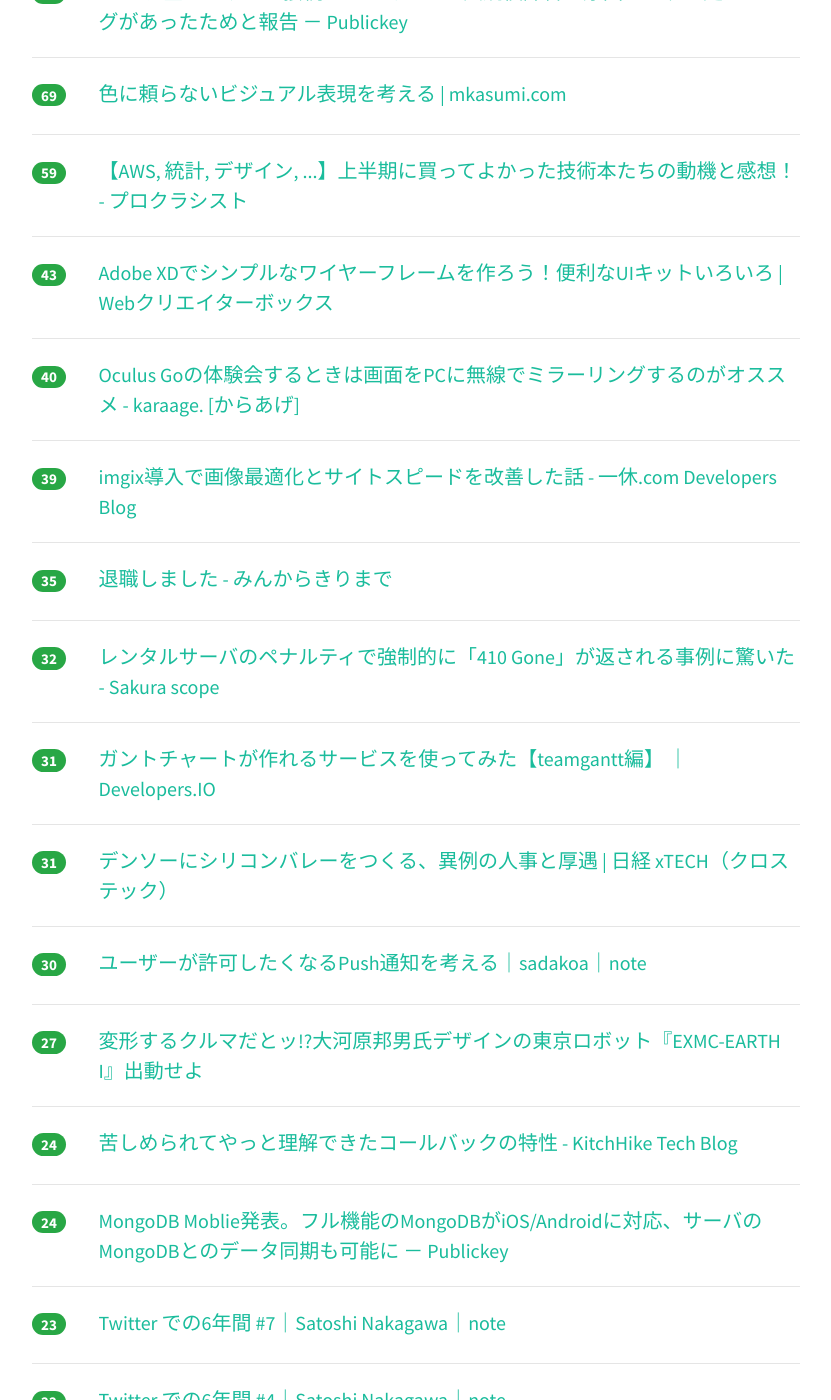
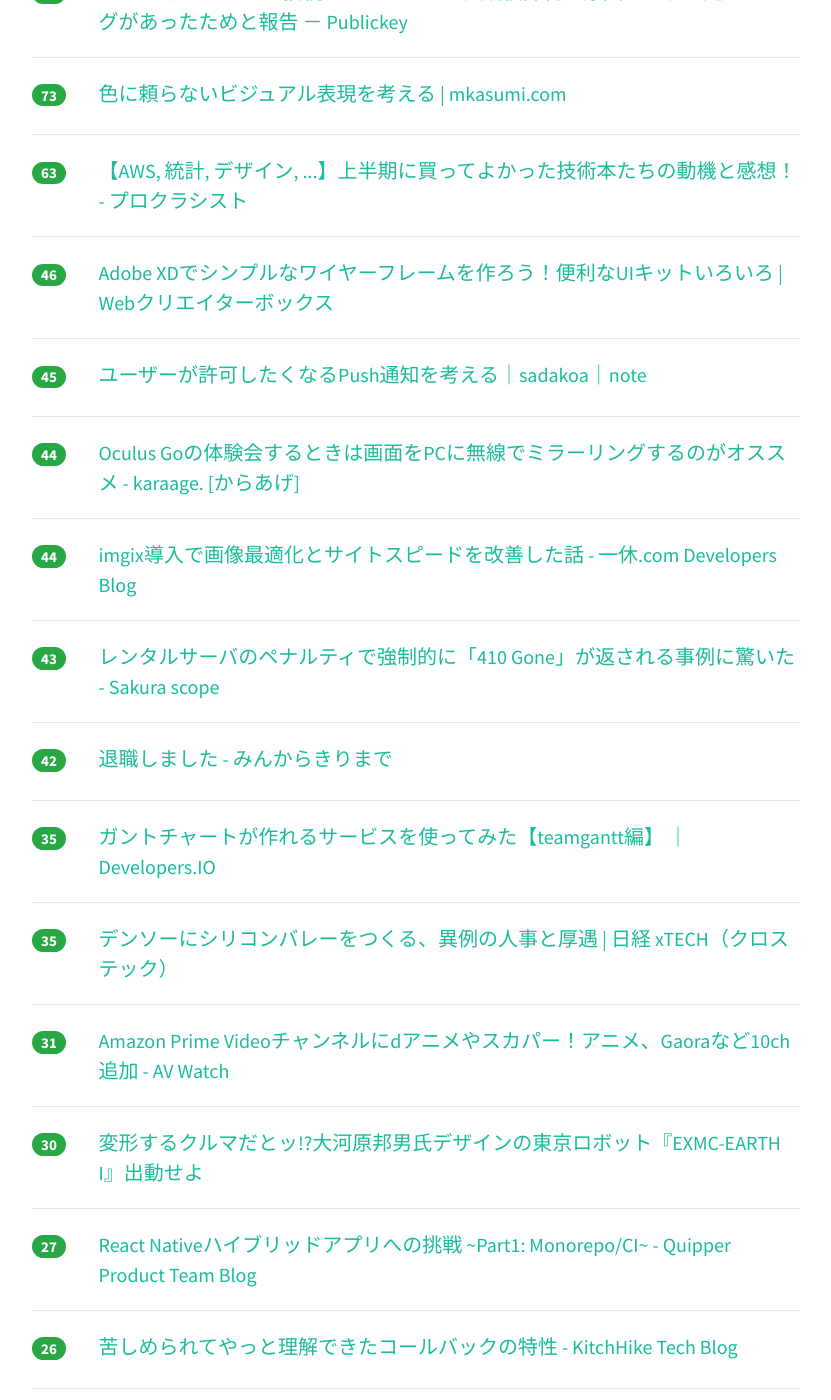
Before and after one commit to yatta47/hatena-matome-site, a Jekyll site: the page built from _posts/2018-07-02-hatena.md, in a window 1280 px wide and 1400 px high, scrolled down 904 px. Shown: the whole window, without its empty margins (224-1055 px from the left). Built offline with Jekyll 4.4.1, drawn with Linux system fonts in a browser that asks for light colours; nearby versions of some CDN libraries; some of the changed text lies outside the part shown.

Commit message:
Updated 2018-07-02

```diff
--- a/_posts/2018-07-02-hatena.md
+++ b/_posts/2018-07-02-hatena.md
@@ -1,33 +1,33 @@
 ---
 layout: post
 title:  "2018-07-02 はてぶIT"
-date:   2018-07-02 14:02:25
+date:   2018-07-02 15:02:26
 tags: [it-hotentry]
 ---
-61 件のデータあり
+62 件のデータあり
 
 <hr><div class="row">
-<div class="col-1"><span class="badge badge-pill badge-success h2">476</span></div>
+<div class="col-1"><span class="badge badge-pill badge-success h2">567</span></div>
 <div class="col-11"><a href='http://simplearchitect.hatenablog.com/entry/2018/07/02/080248' target='_blank'>ADHD プログラマの私がやっと見つけた「達成すること」が出来る方法 - メソッド屋のブログ</a></div>
 </div>
 <hr>
 <div class="row">
-<div class="col-1"><span class="badge badge-pill badge-success h2">231</span></div>
+<div class="col-1"><span class="badge badge-pill badge-success h2">244</span></div>
 <div class="col-11"><a href='https://shiumachi.hatenablog.com/entry/2018/07/02/005538' target='_blank'>「女性エンジニア」発言についての私的見解 - 科学と非科学の迷宮</a></div>
 </div>
 <hr>
 <div class="row">
-<div class="col-1"><span class="badge badge-pill badge-success h2">147</span></div>
+<div class="col-1"><span class="badge badge-pill badge-success h2">168</span></div>
 <div class="col-11"><a href='https://www.suzukikenichi.com/blog/the-faster-you-can-make-your-pages-the-more-speed-uptate-can-take-that-into-account/' target='_blank'>今月導入される Google Speed Uptate は速ければ速いほど評価が上がるアルゴリズムだった | 海外SEO情報ブログ</a></div>
 </div>
 <hr>
 <div class="row">
-<div class="col-1"><span class="badge badge-pill badge-success h2">127</span></div>
+<div class="col-1"><span class="badge badge-pill badge-success h2">164</span></div>
 <div class="col-11"><a href='https://japan.zdnet.com/article/35121470/' target='_blank'>「オープンソース開発に重大危機」--GitHubがEUの著作権法改正に反対する理由 - ZDNet Japan</a></div>
 </div>
 <hr>
 <div class="row">
-<div class="col-1"><span class="badge badge-pill badge-success h2">101</span></div>
+<div class="col-1"><span class="badge badge-pill badge-success h2">135</span></div>
 <div class="col-11"><a href='https://note.mu/daikawai/n/n6b79858880e2' target='_blank'>「ゼロから作るディープラーニング」を動画でまとめている人がいたので紹介します。｜Dai｜note</a></div>
 </div>
 <hr>
@@ -37,63 +37,88 @@ tags: [it-hotentry]
 </div>
 <hr>
 <div class="row">
-<div class="col-1"><span class="badge badge-pill badge-success h2">69</span></div>
+<div class="col-1"><span class="badge badge-pill badge-success h2">73</span></div>
 <div class="col-11"><a href='https://mkasumi.com/thinking-visual-without-color.html' target='_blank'>色に頼らないビジュアル表現を考える | mkasumi.com</a></div>
 </div>
 <hr>
 <div class="row">
-<div class="col-1"><span class="badge badge-pill badge-success h2">59</span></div>
+<div class="col-1"><span class="badge badge-pill badge-success h2">63</span></div>
 <div class="col-11"><a href='http://www.procrasist.com/entry/techbook2018-h1' target='_blank'>【AWS, 統計, デザイン, ...】上半期に買ってよかった技術本たちの動機と感想！ - プロクラシスト</a></div>
 </div>
 <hr>
 <div class="row">
-<div class="col-1"><span class="badge badge-pill badge-success h2">43</span></div>
+<div class="col-1"><span class="badge badge-pill badge-success h2">46</span></div>
 <div class="col-11"><a href='https://www.webcreatorbox.com/webinfo/adobe-xd-wireframe' target='_blank'>Adobe XDでシンプルなワイヤーフレームを作ろう！便利なUIキットいろいろ | Webクリエイターボックス</a></div>
 </div>
 <hr>
 <div class="row">
-<div class="col-1"><span class="badge badge-pill badge-success h2">40</span></div>
+<div class="col-1"><span class="badge badge-pill badge-success h2">45</span></div>
+<div class="col-11"><a href='https://note.mu/sadako_a_/n/ncf303d36b658' target='_blank'>ユーザーが許可したくなるPush通知を考える｜sadakoa｜note</a></div>
+</div>
+<hr>
+<div class="row">
+<div class="col-1"><span class="badge badge-pill badge-success h2">44</span></div>
 <div class="col-11"><a href='https://karaage.hatenadiary.jp/entry/2018/07/02/073000' target='_blank'>Oculus Goの体験会するときは画面をPCに無線でミラーリングするのがオススメ - karaage. [からあげ]</a></div>
 </div>
 <hr>
 <div class="row">
-<div class="col-1"><span class="badge badge-pill badge-success h2">39</span></div>
+<div class="col-1"><span class="badge badge-pill badge-success h2">44</span></div>
 <div class="col-11"><a href='http://user-first.ikyu.co.jp/entry/2018/07/02/070000' target='_blank'>imgix導入で画像最適化とサイトスピードを改善した話 - 一休.com Developers Blog</a></div>
 </div>
 <hr>
 <div class="row">
-<div class="col-1"><span class="badge badge-pill badge-success h2">35</span></div>
+<div class="col-1"><span class="badge badge-pill badge-success h2">43</span></div>
+<div class="col-11"><a href='https://www.nishishi.com/blog/2017/05/server410gone.html' target='_blank'>レンタルサーバのペナルティで強制的に「410 Gone」が返される事例に驚いた - Sakura scope</a></div>
+</div>
+<hr>
+<div class="row">
+<div class="col-1"><span class="badge badge-pill badge-success h2">42</span></div>
 <div class="col-11"><a href='http://kirimin.hatenablog.com/entry/2018/07/02/100655' target='_blank'>退職しました - みんからきりまで</a></div>
 </div>
 <hr>
 <div class="row">
-<div class="col-1"><span class="badge badge-pill badge-success h2">32</span></div>
-<div class="col-11"><a href='https://www.nishishi.com/blog/2017/05/server410gone.html' target='_blank'>レンタルサーバのペナルティで強制的に「410 Gone」が返される事例に驚いた - Sakura scope</a></div>
+<div class="col-1"><span class="badge badge-pill badge-success h2">35</span></div>
+<div class="col-11"><a href='https://dev.classmethod.jp/project-management/ando-20180701/' target='_blank'>ガントチャートが作れるサービスを使ってみた【teamgantt編】 ｜ Developers.IO</a></div>
+</div>
+<hr>
+<div class="row">
+<div class="col-1"><span class="badge badge-pill badge-success h2">35</span></div>
+<div class="col-11"><a href='https://tech.nikkeibp.co.jp/atcl/nxt/mag/nc/18/062700057/062700001/' target='_blank'>デンソーにシリコンバレーをつくる、異例の人事と厚遇 | 日経 xTECH（クロステック）</a></div>
 </div>
 <hr>
 <div class="row">
 <div class="col-1"><span class="badge badge-pill badge-success h2">31</span></div>
-<div class="col-11"><a href='https://dev.classmethod.jp/project-management/ando-20180701/' target='_blank'>ガントチャートが作れるサービスを使ってみた【teamgantt編】 ｜ Developers.IO</a></div>
-</div>
-<hr>
-<div class="row">
-<div class="col-1"><span class="badge badge-pill badge-success h2">31</span></div>
-<div class="col-11"><a href='https://tech.nikkeibp.co.jp/atcl/nxt/mag/nc/18/062700057/062700001/' target='_blank'>デンソーにシリコンバレーをつくる、異例の人事と厚遇 | 日経 xTECH（クロステック）</a></div>
+<div class="col-11"><a href='https://av.watch.impress.co.jp/docs/news/1130598.html' target='_blank'>Amazon Prime Videoチャンネルにdアニメやスカパー！アニメ、Gaoraなど10ch追加 - AV Watch</a></div>
 </div>
 <hr>
 <div class="row">
 <div class="col-1"><span class="badge badge-pill badge-success h2">30</span></div>
-<div class="col-11"><a href='https://note.mu/sadako_a_/n/ncf303d36b658' target='_blank'>ユーザーが許可したくなるPush通知を考える｜sadakoa｜note</a></div>
+<div class="col-11"><a href='https://www.digimonostation.jp/0000145638/' target='_blank'>変形するクルマだとッ!?大河原邦男氏デザインの東京ロボット『EXMC-EARTH I』出動せよ</a></div>
 </div>
 <hr>
 <div class="row">
 <div class="col-1"><span class="badge badge-pill badge-success h2">27</span></div>
-<div class="col-11"><a href='https://www.digimonostation.jp/0000145638/' target='_blank'>変形するクルマだとッ!?大河原邦男氏デザインの東京ロボット『EXMC-EARTH I』出動せよ</a></div>
+<div class="col-11"><a href='https://quipper.hatenablog.com/entry/2018/07/02/080000' target='_blank'>React Nativeハイブリッドアプリへの挑戦 ~Part1: Monorepo/CI~ - Quipper Product Team Blog</a></div>
+</div>
+<hr>
+<div class="row">
+<div class="col-1"><span class="badge badge-pill badge-success h2">26</span></div>
+<div class="col-11"><a href='https://tech.kitchhike.com/entry/2018/06/30/232400' target='_blank'>苦しめられてやっと理解できたコールバックの特性 - KitchHike Tech Blog</a></div>
+</div>
+<hr>
+<div class="row">
+<div class="col-1"><span class="badge badge-pill badge-success h2">25</span></div>
+<div class="col-11"><a href='https://note.mu/psychs/n/n4b069e5a24a3' target='_blank'>Twitter での6年間 #7｜Satoshi Nakagawa｜note</a></div>
 </div>
 <hr>
 <div class="row">
 <div class="col-1"><span class="badge badge-pill badge-success h2">24</span></div>
-<div class="col-11"><a href='https://tech.kitchhike.com/entry/2018/06/30/232400' target='_blank'>苦しめられてやっと理解できたコールバックの特性 - KitchHike Tech Blog</a></div>
+<div class="col-11"><a href='https://dev.classmethod.jp/cloud/aws/vyos-aws-vpn/' target='_blank'>VyOSを利用したVPN環境構築 ｜ Developers.IO</a></div>
+</div>
+<hr>
+<div class="row">
+<div class="col-1"><span class="badge badge-pill badge-success h2">24</span></div>
+<div class="col-11"><a href='https://note.mu/psychs/n/nb160bc724416' target='_blank'>Twitter での6年間 #4｜Satoshi Nakagawa｜note</a></div>
 </div>
 <hr>
 <div class="row">
@@ -102,28 +127,28 @@ tags: [it-hotentry]
 </div>
 <hr>
 <div class="row">
-<div class="col-1"><span class="badge badge-pill badge-success h2">23</span></div>
-<div class="col-11"><a href='https://note.mu/psychs/n/n4b069e5a24a3' target='_blank'>Twitter での6年間 #7｜Satoshi Nakagawa｜note</a></div>
+<div class="col-1"><span class="badge badge-pill badge-success h2">22</span></div>
+<div class="col-11"><a href='https://twop.agile.esm.co.jp/four-tips-when-you-start-retrospective-meeting-d63f6ef38a2c' target='_blank'>立ち上げ時のふりかえりKPTの４つのコツ – 時を超えたプログラミングの道</a></div>
 </div>
 <hr>
 <div class="row">
 <div class="col-1"><span class="badge badge-pill badge-success h2">22</span></div>
-<div class="col-11"><a href='https://note.mu/psychs/n/nb160bc724416' target='_blank'>Twitter での6年間 #4｜Satoshi Nakagawa｜note</a></div>
-</div>
-<hr>
-<div class="row">
-<div class="col-1"><span class="badge badge-pill badge-success h2">22</span></div>
-<div class="col-11"><a href='https://quipper.hatenablog.com/entry/2018/07/02/080000' target='_blank'>React Nativeハイブリッドアプリへの挑戦 ~Part1: Monorepo/CI~ - Quipper Product Team Blog</a></div>
+<div class="col-11"><a href='https://findy-code.io/engineer-lab/fukugyo-development' target='_blank'>副業エンジニアが大活躍！Findyのプロダクト開発を加速させている話 | Findy Engineer Lab - ファインディエンジニアラボ</a></div>
 </div>
 <hr>
 <div class="row">
 <div class="col-1"><span class="badge badge-pill badge-success h2">21</span></div>
-<div class="col-11"><a href='https://twop.agile.esm.co.jp/four-tips-when-you-start-retrospective-meeting-d63f6ef38a2c' target='_blank'>立ち上げ時のふりかえりKPTの４つのコツ – 時を超えたプログラミングの道</a></div>
+<div class="col-11"><a href='https://jp.techcrunch.com/2018/07/02/hubble/' target='_blank'>Wordの法務書類をワンクリックでクラウドに自動共有、履歴管理も自動化する「hubble」が先行リリース | TechCrunch Japan</a></div>
 </div>
 <hr>
 <div class="row">
 <div class="col-1"><span class="badge badge-pill badge-success h2">20</span></div>
-<div class="col-11"><a href='https://dev.classmethod.jp/cloud/aws/vyos-aws-vpn/' target='_blank'>VyOSを利用したVPN環境構築 ｜ Developers.IO</a></div>
+<div class="col-11"><a href='https://docs.esa.io/posts/275' target='_blank'>diary/2018/07/01/ハッカーズチャンプルー2018でesaのデザインの話をしてきました #hcmpl - docs.esa.io</a></div>
+</div>
+<hr>
+<div class="row">
+<div class="col-1"><span class="badge badge-pill badge-success h2">20</span></div>
+<div class="col-11"><a href='https://akiba-pc.watch.impress.co.jp/docs/news/news/1130542.html' target='_blank'>超小型ファンレスサーバー「サバ太郎」のPoE対応モデルが登場 - AKIBA PC Hotline!</a></div>
 </div>
 <hr>
 <div class="row">
@@ -133,46 +158,21 @@ tags: [it-hotentry]
 <hr>
 <div class="row">
 <div class="col-1"><span class="badge badge-pill badge-success h2">19</span></div>
-<div class="col-11"><a href='https://findy-code.io/engineer-lab/fukugyo-development' target='_blank'>副業エンジニアが大活躍！Findyのプロダクト開発を加速させている話 | Findy Engineer Lab - ファインディエンジニアラボ</a></div>
-</div>
-<hr>
-<div class="row">
-<div class="col-1"><span class="badge badge-pill badge-success h2">19</span></div>
 <div class="col-11"><a href='https://note.mu/psychs/n/nd61c62edf1ea' target='_blank'>Twitter での6年間 #5｜Satoshi Nakagawa｜note</a></div>
 </div>
 <hr>
 <div class="row">
-<div class="col-1"><span class="badge badge-pill badge-success h2">19</span></div>
-<div class="col-11"><a href='https://akiba-pc.watch.impress.co.jp/docs/news/news/1130542.html' target='_blank'>超小型ファンレスサーバー「サバ太郎」のPoE対応モデルが登場 - AKIBA PC Hotline!</a></div>
-</div>
-<hr>
-<div class="row">
 <div class="col-1"><span class="badge badge-pill badge-success h2">18</span></div>
-<div class="col-11"><a href='https://jp.techcrunch.com/2018/07/02/hubble/' target='_blank'>Wordの法務書類をワンクリックでクラウドに自動共有、履歴管理も自動化する「hubble」が先行リリース | TechCrunch Japan</a></div>
-</div>
-<hr>
-<div class="row">
-<div class="col-1"><span class="badge badge-pill badge-success h2">17</span></div>
 <div class="col-11"><a href='http://suzan2go.hatenablog.com/entry/2018/07/01/234746' target='_blank'>2018年上半期振り返り - suusan2号の戯れ</a></div>
 </div>
 <hr>
 <div class="row">
 <div class="col-1"><span class="badge badge-pill badge-success h2">17</span></div>
-<div class="col-11"><a href='https://av.watch.impress.co.jp/docs/news/1130598.html' target='_blank'>Amazon Prime Videoチャンネルにdアニメやスカパー！アニメ、Gaoraなど10ch追加 - AV Watch</a></div>
-</div>
-<hr>
-<div class="row">
-<div class="col-1"><span class="badge badge-pill badge-success h2">16</span></div>
 <div class="col-11"><a href='http://uxmilk.jp/72949' target='_blank'>UXデザインの承認を得るための「UXの提案書」の作り方 | UX MILK</a></div>
 </div>
 <hr>
 <div class="row">
 <div class="col-1"><span class="badge badge-pill badge-success h2">15</span></div>
-<div class="col-11"><a href='https://docs.esa.io/posts/275' target='_blank'>diary/2018/07/01/ハッカーズチャンプルー2018でesaのデザインの話をしてきました #hcmpl - docs.esa.io</a></div>
-</div>
-<hr>
-<div class="row">
-<div class="col-1"><span class="badge badge-pill badge-success h2">14</span></div>
 <div class="col-11"><a href='https://www.bambi.red/entry/blog-https' target='_blank'>https化、search consoleでプロパティが確認も追加もできない場合 - 元CAバンビのずぼら日記</a></div>
 </div>
 <hr>
@@ -184,6 +184,11 @@ tags: [it-hotentry]
 <div class="row">
 <div class="col-1"><span class="badge badge-pill badge-success h2">14</span></div>
 <div class="col-11"><a href='https://coliss.com/articles/build-websites/operation/work/codepenchallenge-menus.html' target='_blank'>よく使うリスト要素のメニュー・ナビゲーションをデザインするスタイルシートのアイデア・実装方法のまとめ | コリス</a></div>
+</div>
+<hr>
+<div class="row">
+<div class="col-1"><span class="badge badge-pill badge-success h2">14</span></div>
+<div class="col-11"><a href='https://note.mu/psychs/n/n5cbbf25fff3d' target='_blank'>Twitter での6年間 #8｜Satoshi Nakagawa｜note</a></div>
 </div>
 <hr>
 <div class="row">
@@ -199,11 +204,6 @@ tags: [it-hotentry]
 <div class="row">
 <div class="col-1"><span class="badge badge-pill badge-success h2">13</span></div>
 <div class="col-11"><a href='https://www.tamashii-yusaburuyo.work/entry/%E3%82%B5%E3%82%A4%E3%83%88%E3%83%9E%E3%83%83%E3%83%97%E3%81%AE%E9%80%81%E4%BF%A1%E3%81%A8Fetch_as_Google%E3%82%92%E8%A1%8C%E3%81%86' target='_blank'>【図解あり】HTTPS配信の後にアクセスが減る現象の対応方法！サイトマップの送信とFetch as Googleを行う - 魂を揺さぶるヨ！</a></div>
-</div>
-<hr>
-<div class="row">
-<div class="col-1"><span class="badge badge-pill badge-success h2">13</span></div>
-<div class="col-11"><a href='https://note.mu/psychs/n/n5cbbf25fff3d' target='_blank'>Twitter での6年間 #8｜Satoshi Nakagawa｜note</a></div>
 </div>
 <hr>
 <div class="row">
@@ -227,13 +227,13 @@ tags: [it-hotentry]
 </div>
 <hr>
 <div class="row">
-<div class="col-1"><span class="badge badge-pill badge-success h2">10</span></div>
-<div class="col-11"><a href='http://konyu.hatenablog.com/entry/2018/07/01/002319' target='_blank'>フリーランスエンジニアになって2年経過、2年間の振り返りと今後の展望 - コンユウメモ</a></div>
+<div class="col-1"><span class="badge badge-pill badge-success h2">11</span></div>
+<div class="col-11"><a href='http://www.atmarkit.co.jp/ait/articles/1807/02/news018.html' target='_blank'>Windows 10の「ストレージセンサー」でディスクの空き領域を自動的に増やす：Tech TIPS - ＠IT</a></div>
 </div>
 <hr>
 <div class="row">
 <div class="col-1"><span class="badge badge-pill badge-success h2">10</span></div>
-<div class="col-11"><a href='http://www.atmarkit.co.jp/ait/articles/1807/02/news018.html' target='_blank'>Windows 10の「ストレージセンサー」でディスクの空き領域を自動的に増やす：Tech TIPS - ＠IT</a></div>
+<div class="col-11"><a href='http://konyu.hatenablog.com/entry/2018/07/01/002319' target='_blank'>フリーランスエンジニアになって2年経過、2年間の振り返りと今後の展望 - コンユウメモ</a></div>
 </div>
 <hr>
 <div class="row">
@@ -273,7 +273,17 @@ tags: [it-hotentry]
 <hr>
 <div class="row">
 <div class="col-1"><span class="badge badge-pill badge-success h2">8</span></div>
+<div class="col-11"><a href='https://jp.techcrunch.com/2018/07/01/2018-06-28-researchers-train-bipedal-robots-to-step-lightly-over-rough-terrain/' target='_blank'>この２足ロボットは飛び石を軽快に歩行する | TechCrunch Japan</a></div>
+</div>
+<hr>
+<div class="row">
+<div class="col-1"><span class="badge badge-pill badge-success h2">8</span></div>
 <div class="col-11"><a href='http://marketing.itmedia.co.jp/mm/articles/1806/29/news145.html' target='_blank'>LINE公式アカウントが月額0円からスタート可能に、他　マーケティング視点で注目すべきLINEの進化とは？ (1/2) - ITmedia マーケティング</a></div>
+</div>
+<hr>
+<div class="row">
+<div class="col-1"><span class="badge badge-pill badge-success h2">8</span></div>
+<div class="col-11"><a href='https://note.mu/psychs/n/ncff99b7597d8' target='_blank'>Twitter での6年間 #8｜Satoshi Nakagawa｜note</a></div>
 </div>
 <hr>
 <div class="row">
@@ -298,16 +308,11 @@ tags: [it-hotentry]
 <hr>
 <div class="row">
 <div class="col-1"><span class="badge badge-pill badge-success h2">7</span></div>
-<div class="col-11"><a href='https://jp.techcrunch.com/2018/07/01/2018-06-28-researchers-train-bipedal-robots-to-step-lightly-over-rough-terrain/' target='_blank'>この２足ロボットは飛び石を軽快に歩行する | TechCrunch Japan</a></div>
+<div class="col-11"><a href='https://japan.cnet.com/article/35121697/' target='_blank'>ディスプレイから音声へ--「Siri」の巻き返しを狙うアップルの布石とは - CNET Japan</a></div>
 </div>
 <hr>
 <div class="row">
 <div class="col-1"><span class="badge badge-pill badge-success h2">7</span></div>
-<div class="col-11"><a href='https://japan.cnet.com/article/35121697/' target='_blank'>ディスプレイから音声へ--「Siri」の巻き返しを狙うアップルの布石とは - CNET Japan</a></div>
+<div class="col-11"><a href='https://sfujiwara.hatenablog.com/entry/2018/07/02/125531' target='_blank'>ハッカーズチャンプルーに参加して Goとコンテナで作るWebアプリケーションベンチマーカー という話をしてきた #hcmpl - 酒日記 はてな支店</a></div>
 </div>
 <hr>
-<div class="row">
-<div class="col-1"><span class="badge badge-pill badge-success h2">4</span></div>
-<div class="col-11"><a href='https://note.mu/psychs/n/ncff99b7597d8' target='_blank'>Twitter での6年間 #8｜Satoshi Nakagawa｜note</a></div>
-</div>
-<hr>
```
